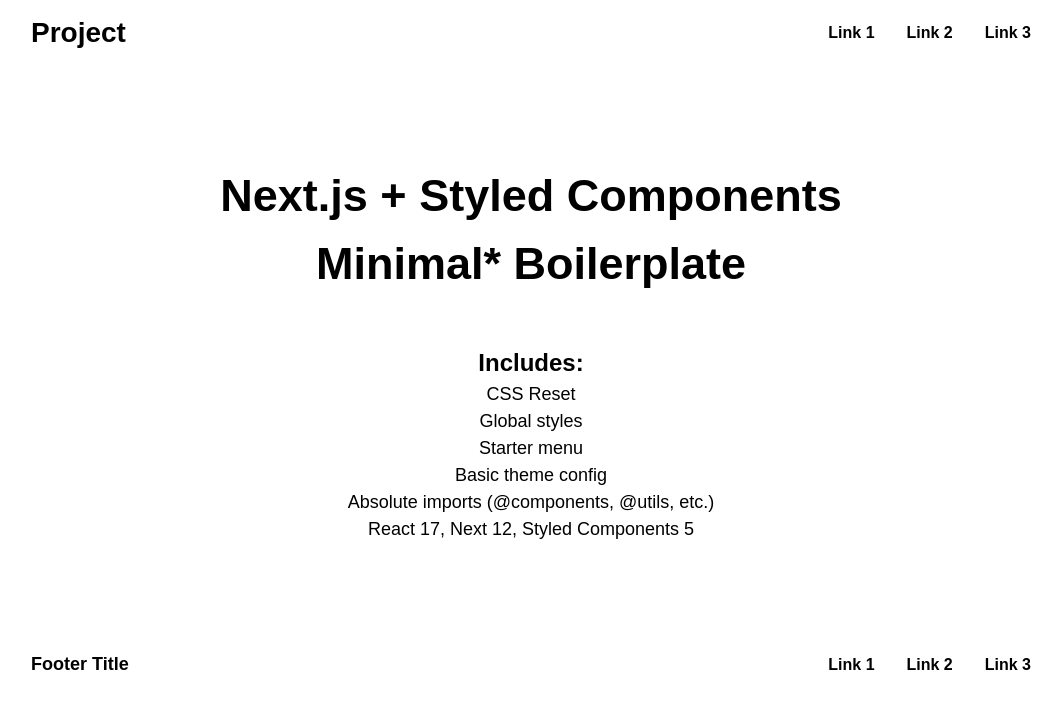
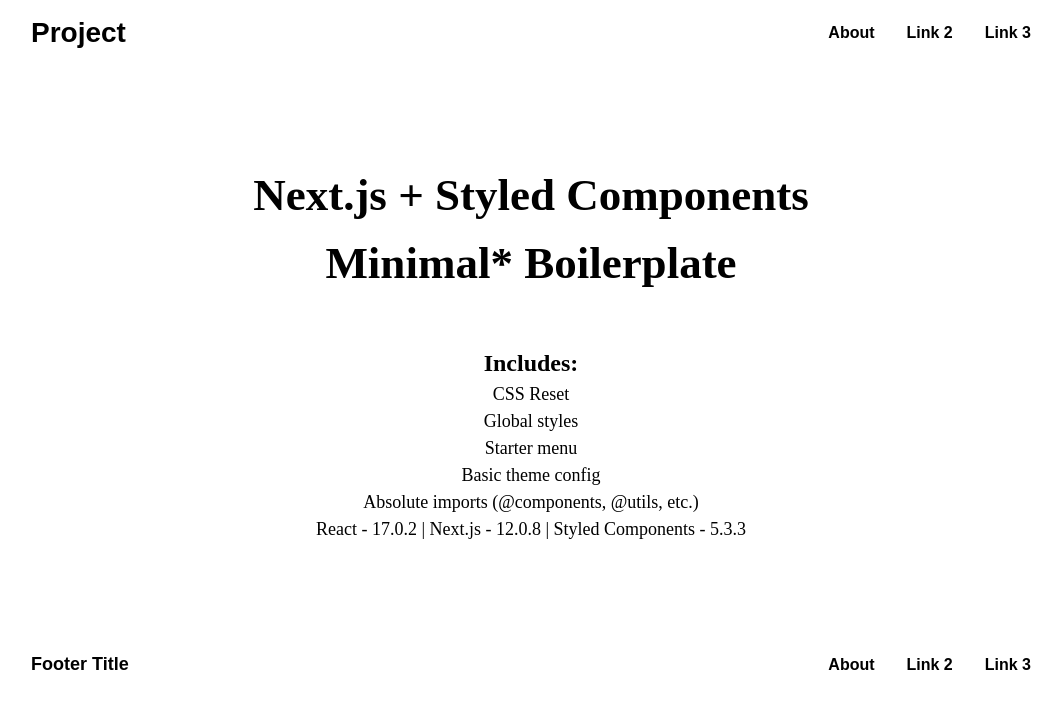
Before and after one commit to KyleShook/nextjs-skeleton-boilerplate, a Next.js app: page / in a window 1280 px wide. Shown: the top 708 px of the page, without its empty margins (109-1171 px from the left). Built offline with nearby package versions, Linux system fonts and the light colour scheme.

Commit message:
misc changes, better theming (#2)

```diff
--- a/components/Footer/Footer.js
+++ b/components/Footer/Footer.js
@@ -12,7 +12,7 @@
 				<MenuLinksContainer>
 					<MenuLinks>
 						<Link href="/pageOne">
-							<a>Link 1</a>
+							<a>About</a>
 						</Link>
 					</MenuLinks>
 					<MenuLinks>
--- a/components/Footer/Footer.styled.js
+++ b/components/Footer/Footer.styled.js
@@ -1,4 +1,5 @@
 import styled from "styled-components";
+import { theme, type } from "styles/theme.styled";
 
 export const Menu = styled.div`
 	padding: 12px 0;
@@ -8,8 +9,8 @@
 `;
 
 export const Logo = styled.a`
-	color: ${({ theme }) => theme.color};
-	font-family: ${({ theme }) => theme.sansFont};
+	color: ${theme.color};
+	font-family: ${type.sansFont};
 	font-size: 18px;
 	font-weight: 600;
 	text-decoration: none;
@@ -21,14 +22,14 @@
 
 export const MenuLinks = styled.li`
 	margin: 0 16px;
-	font-family: ${({ theme }) => theme.sansFont};
+	font-family: ${type.sansFont};
 
 	:last-child {
 		margin-right: 0;
 	}
 
 	a {
-		color: ${({ theme }) => theme.color};
+		color: ${theme.color};
 		font-weight: 600;
 		text-decoration-color: transparent;
 		text-underline-offset: 4px;
--- a/components/Header/Header.js
+++ b/components/Header/Header.js
@@ -12,7 +12,7 @@
 				<MenuLinksContainer>
 					<MenuLinks>
 						<Link href="/pageOne">
-							<a>Link 1</a>
+							<a>About</a>
 						</Link>
 					</MenuLinks>
 					<MenuLinks>
--- a/components/Header/Header.styled.js
+++ b/components/Header/Header.styled.js
@@ -1,4 +1,5 @@
 import styled from "styled-components";
+import { theme, type } from "styles/theme.styled";
 
 export const Menu = styled.nav`
 	padding: 12px 0;
@@ -8,8 +9,8 @@
 `;
 
 export const Logo = styled.a`
-	color: ${({ theme }) => theme.color};
-	font-family: ${({ theme }) => theme.sansFont};
+	color: ${theme.color};
+	font-family: ${type.sansFont};
 	font-size: 28px;
 	font-weight: 600;
 	text-decoration: none;
@@ -21,14 +22,14 @@
 
 export const MenuLinks = styled.li`
 	margin: 0 16px;
-	font-family: ${({ theme }) => theme.sansFont};
+	font-family: ${type.sansFont};
 
 	:last-child {
 		margin-right: 0;
 	}
 
 	a {
-		color: ${({ theme }) => theme.color};
+		color: ${theme.color};
 		font-weight: 600;
 		text-decoration-color: transparent;
 		text-underline-offset: 4px;
--- a/pages/index.js
+++ b/pages/index.js
@@ -11,7 +11,7 @@
 			<p>Starter menu</p>
 			<p>Basic theme config</p>
 			<p>Absolute imports (@components, @utils, etc.)</p>
-			<p>React 17, Next 12, Styled Components 5</p>
+			<p>React - 17.0.2 | Next.js - 12.0.8 | Styled Components - 5.3.3</p>
 		</section>
 	);
 }
--- a/styles/theme.styled.js
+++ b/styles/theme.styled.js
@@ -3,6 +3,9 @@
 	color: "black",
 	maxWidth: "1000px",
 	logoSize: "28px",
+};
+
+export const type = {
 	sansFont: "'Archivo', sans-serif;",
 	sansFontSource:
 		"https://fonts.googleapis.com/css2?family=Archivo:wght@100;400;500;700;900",
```
Also changed, not shown: 1 other file (tests, documents, lock files or other folders).
